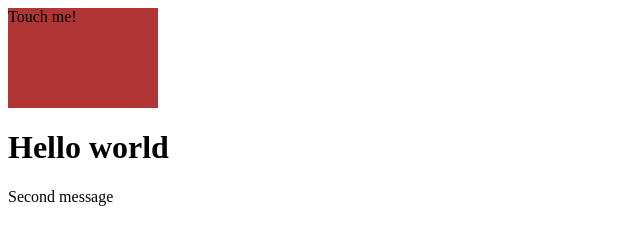
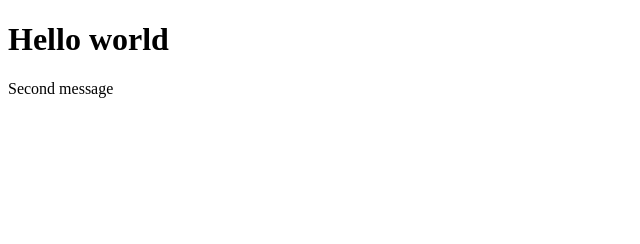
Before and after one commit to Slav1k-Kondratenko/Food, a plain HTML site: page MyBDMovies/index.html in a window 1280 px wide. Shown: the whole page, without its empty margins (0-640 px from the left). Drawn offline with Linux system fonts and the light colour scheme.

```diff
--- a/MyBDMovies/index.html
+++ b/MyBDMovies/index.html
@@ -5,21 +5,8 @@
     <meta http-equiv="X-UA-Compatible" content="IE=edge">
     <meta name="viewport" content="width=device-width, initial-scale=1.0">
     <title>MyBDMovies</title>
-    <style>
-        body {
-            height: 1000px;
-        }
-        .box {
-            width: 150px;
-            height: 100px;
-            background-color: rgb(177, 53, 53);
-        }
-    </style>
 </head>
 <body>
-    <div class="box">
-        Touch me!
-    </div>
 
     <h1>Hello world</h1>
     <p>Second message</p>
```
